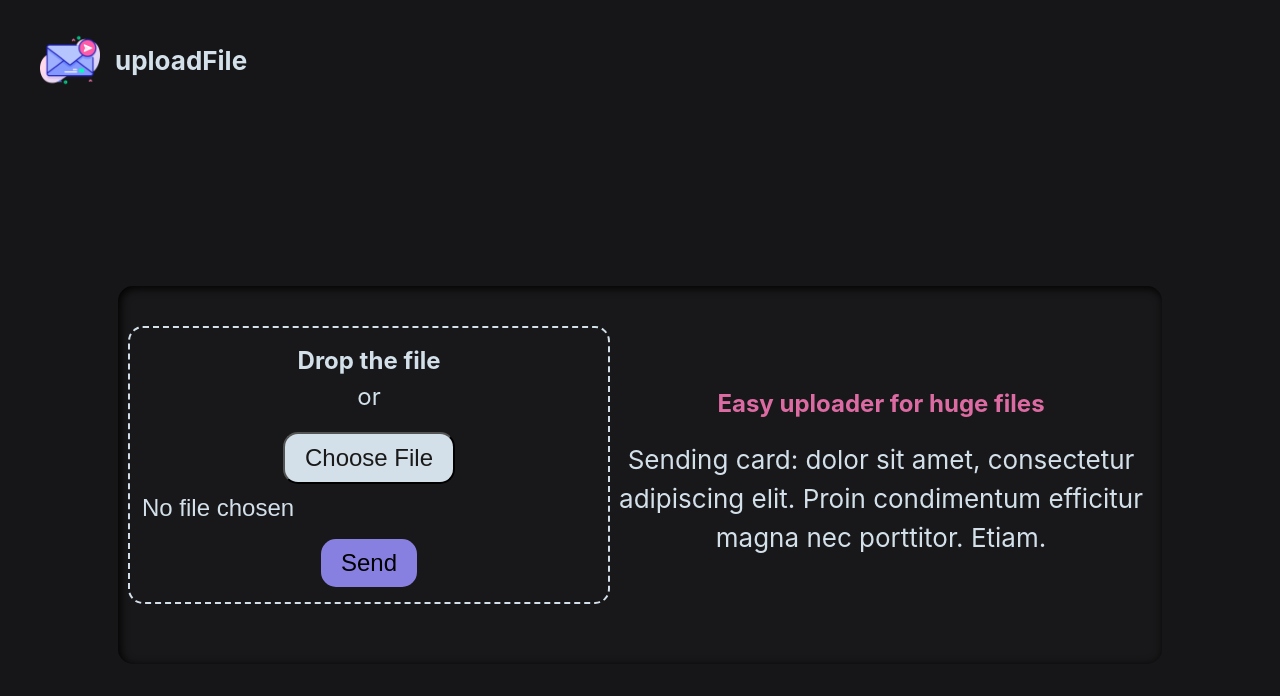
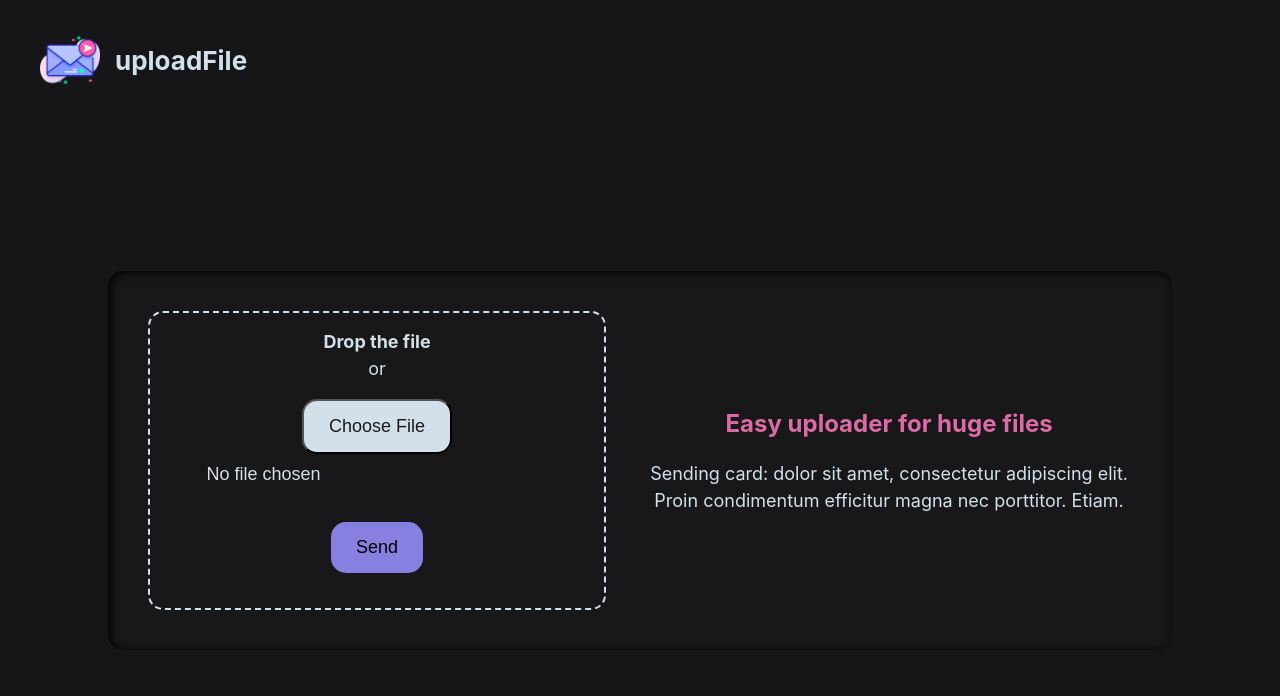
Before and after one commit to NNikiforuk/uploadFile, a React (Vite) app: page / in a window 1280 px wide. Shown: the top 696 px of the page. Built offline with nearby package versions, Linux system fonts and the light colour scheme.

Commit message:
RWD for main

```diff
--- a/src/components/Card.css
+++ b/src/components/Card.css
@@ -61,7 +61,6 @@ input[type="file"] {
 	color: rgb(211, 224, 234);
 	display: flex;
 	padding: 7px;
-	cursor: pointer;
 }
 
 input[type="file"]::file-selector-button {
@@ -71,6 +70,7 @@ input[type="file"]::file-selector-button {
 	padding: 10px 20px;
 	border-radius: 15px;
 	color: rgb(27, 26, 26);
+	cursor: pointer;
 }
 
 .upload_btn {
@@ -160,86 +160,36 @@ input[type="file"]::file-selector-button {
 @media only screen and (min-width: 1200px) {
 	.card {
 		flex-direction: row-reverse;
-		background-color: rgb(38, 38, 43);
-		max-width: 80%;
-		margin: 0 auto;
-		margin-top: 30px;
-		border-radius: 15px;
-		padding: 10px;
-		background: rgb(24, 24, 26);
-		box-shadow: inset 2px 2px 10px 0px #000;
+		margin: 0;
+		padding: 20px;
 	}
 
 	.description {
-		display: flex;
-		flex-direction: column;
-		align-items: center;
-		justify-content: center;
+		padding: 20px;
 	}
 
 	.card_header {
-		line-height: 40px;
-		text-align: center;
 		font-size: 24px;
-		color: #dd6ba3;
 	}
 
 	.card_text {
-		text-align: center;
-		margin-top: 0;
-		color: rgb(211, 224, 234);
+		font-size: 18px;
 	}
 
 	.upload {
-		width: 85%;
-		border: 2px dashed rgb(211, 224, 234);
 		padding: 5px;
-		border-radius: 15px;
-		margin-bottom: 50px;
-		display: flex;
-		flex-direction: column;
+		margin: 20px;
 	}
 
-	.upload_textUp {
-		margin-top: 10px;
-		font-weight: bold;
+	.upload_text,
+	.upload_textUp,
+	input[type="file"],
+	input[type="file"]::file-selector-button,
+	.upload_btn {
+		font-size: 18px;
 	}
 
-	.upload_text {
-		text-align: center;
-		color: rgb(211, 224, 234);
-	}
-
-	.input_container {
-		display: flex;
-	}
-
-	input[type="file"] {
-		color: rgb(211, 224, 234);
-		display: flex;
-		padding: 7px;
-		cursor: pointer;
-	}
-
-	input[type="file"]::file-selector-button {
-		margin: 10px auto;
-		display: block;
-		background-color: rgb(211, 224, 234);
-		padding: 10px 20px;
-		border-radius: 15px;
-		color: rgb(27, 26, 26);
-	}
-
-	.upload_btn {
-		background-color: #8880e1;
-		margin: 10px auto;
-		border: none;
-		padding: 10px 20px;
-		border-radius: 15px;
-		cursor: pointer;
-	}
-
-	.active {
-		background: rgb(40, 40, 44);
+	.upload_btn:hover {
+		background-color: #6861ab;
 	}
 }
```
